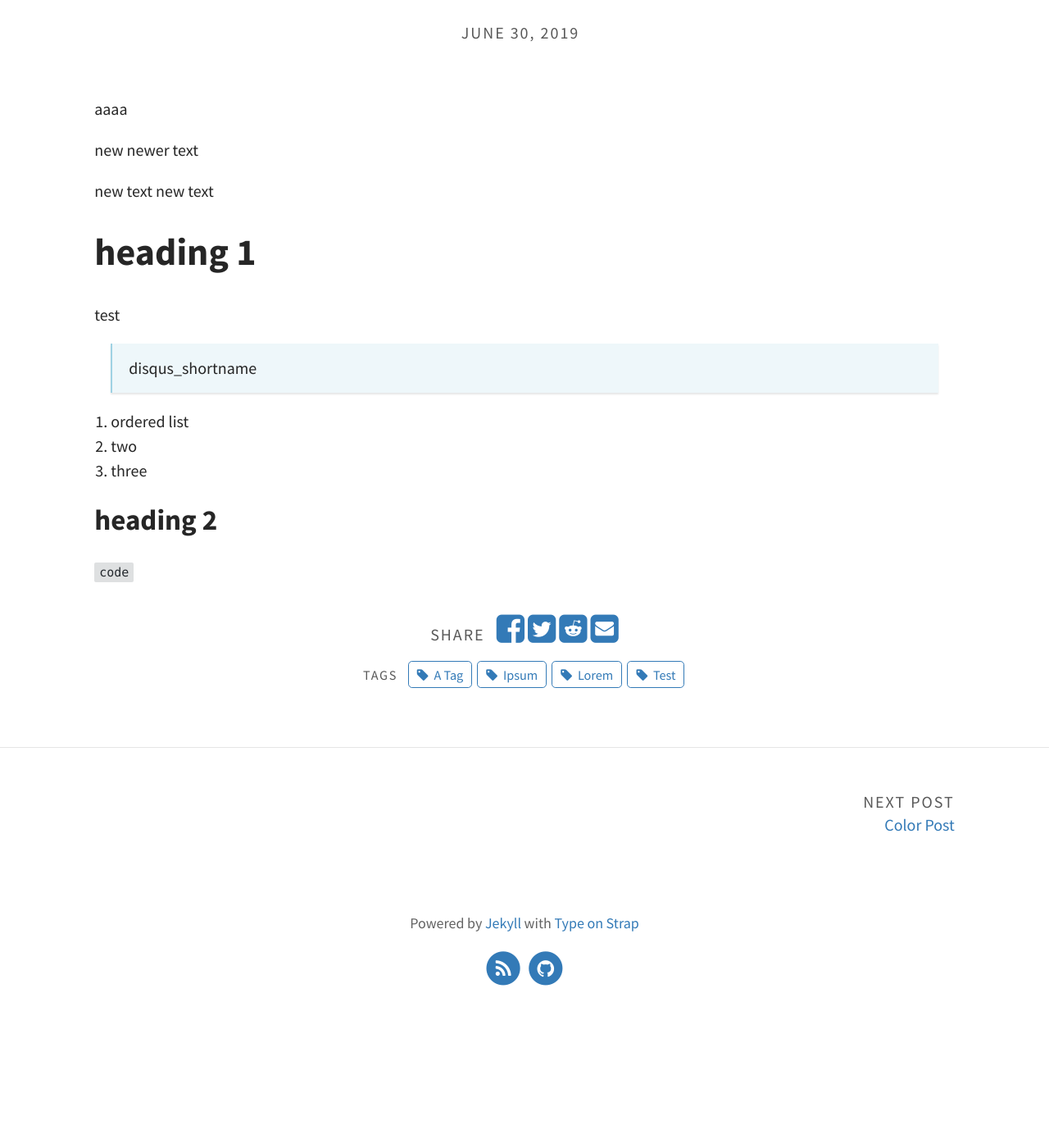
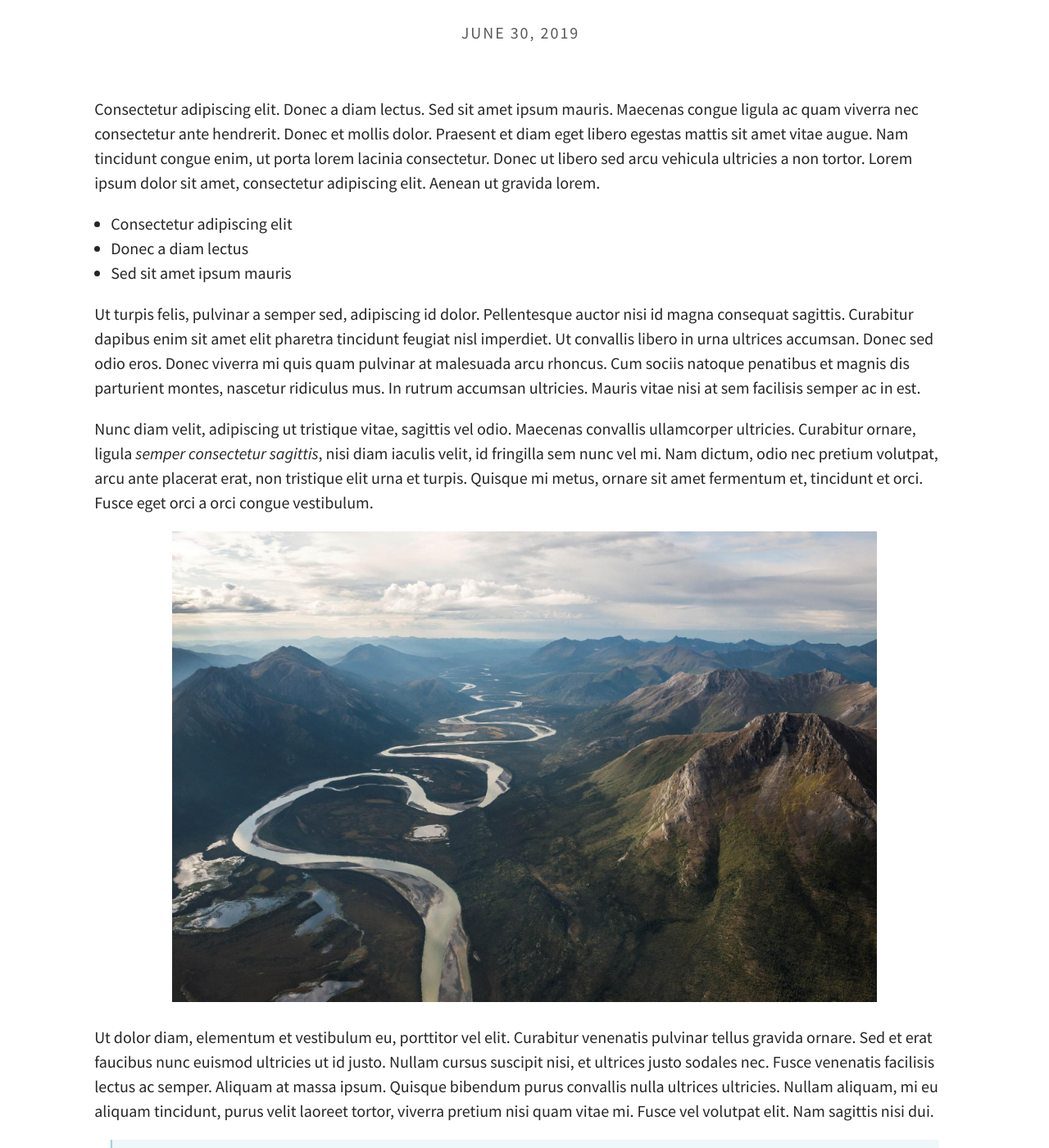
Before and after one commit to jinsun-yang/jinsun-yang.github.io, a Jekyll site: the page built from _posts/2019-06-30-sample-post.md, in a window 1280 px wide and 1400 px high, scrolled down 205 px. Shown: the whole window at 82% size. Built offline with Jekyll 4.4.1, drawn with Linux system fonts in a browser that asks for light colours; before the commit the page ends 1449 px from its top, so only the background shows below that; some of the changed text lies outside the part shown.

Commit message:
Revert "sample rumbly post"
This reverts commit e3574ee94413e555fd82230f16ac97e7e84db8f1.

```diff
--- a/_posts/2019-06-30-sample-post.md
+++ b/_posts/2019-06-30-sample-post.md
@@ -1,29 +1,29 @@
 ---
 layout: post
-title: Rumbly!
+title: Sample post
 tags: [A Tag, Test, Lorem, Ipsum]
 excerpt_separator: <!--more-->
 ---
 
+Consectetur adipiscing elit. Donec a diam lectus. Sed sit amet ipsum mauris. Maecenas congue ligula ac quam viverra nec consectetur ante hendrerit. Donec et mollis dolor.
+Praesent et diam eget libero egestas mattis sit amet vitae augue. Nam tincidunt congue enim, ut porta lorem lacinia consectetur.
+<!--more-->
+Donec ut libero sed arcu vehicula ultricies a non tortor. Lorem ipsum dolor sit amet, consectetur adipiscing elit. Aenean ut gravida lorem.
 
-aaaa
+* Consectetur adipiscing elit
+* Donec a diam lectus
+* Sed sit amet ipsum mauris
 
-new newer text
+Ut turpis felis, pulvinar a semper sed, adipiscing id dolor. Pellentesque auctor nisi id magna consequat sagittis. Curabitur dapibus enim sit amet elit pharetra tincidunt feugiat nisl imperdiet. Ut convallis libero in urna ultrices accumsan. Donec sed odio eros. Donec viverra mi quis quam pulvinar at malesuada arcu rhoncus. Cum sociis natoque penatibus et magnis dis parturient montes, nascetur ridiculus mus. In rutrum accumsan ultricies. Mauris vitae nisi at sem facilisis semper ac in est.
 
-new text new text
+Nunc diam velit, adipiscing ut tristique vitae, sagittis vel odio. Maecenas convallis ullamcorper ultricies. Curabitur ornare, ligula *semper consectetur sagittis*, nisi diam iaculis velit, id fringilla sem nunc vel mi. Nam dictum, odio nec pretium volutpat, arcu ante placerat erat, non tristique elit urna et turpis. Quisque mi metus, ornare sit amet fermentum et, tincidunt et orci. Fusce eget orci a orci congue vestibulum.
 
+![Travel]({{ "/assets/img/pexels/travel.jpeg" | relative_url}})
 
-# heading 1
+Ut dolor diam, elementum et vestibulum eu, porttitor vel elit. Curabitur venenatis pulvinar tellus gravida ornare. Sed et erat faucibus nunc euismod ultricies ut id justo. Nullam cursus suscipit nisi, et ultrices justo sodales nec. Fusce venenatis facilisis lectus ac semper. Aliquam at massa ipsum. Quisque bibendum purus convallis nulla ultrices ultricies. Nullam aliquam, mi eu aliquam tincidunt, purus velit laoreet tortor, viverra pretium nisi quam vitae mi. Fusce vel volutpat elit. Nam sagittis nisi dui.
 
-test
+> Suspendisse lectus leo, consectetur in tempor sit amet, placerat quis neque
 
-> disqus_shortname
+Etiam luctus porttitor lorem, sed suscipit est rutrum non. Curabitur lobortis nisl a enim congue semper. Aenean commodo ultrices imperdiet. Vestibulum ut justo vel sapien venenatis tincidunt.
 
-
-1. ordered list
-2. two
-3. three
-
-## heading 2
-
-`code`
+Phasellus eget dolor sit amet ipsum dapibus condimentum vitae quis lectus. Aliquam ut massa in turpis dapibus convallis. Praesent elit lacus, vestibulum at malesuada et, ornare et est. Ut augue nunc, sodales ut euismod non, adipiscing vitae orci. Mauris ut placerat justo. Mauris in ultricies enim. Quisque nec est eleifend nulla ultrices egestas quis ut quam. Donec sollicitudin lectus a mauris pulvinar id aliquam urna cursus. Cras quis ligula sem, vel elementum mi. Phasellus non ullamcorper urna.
```
